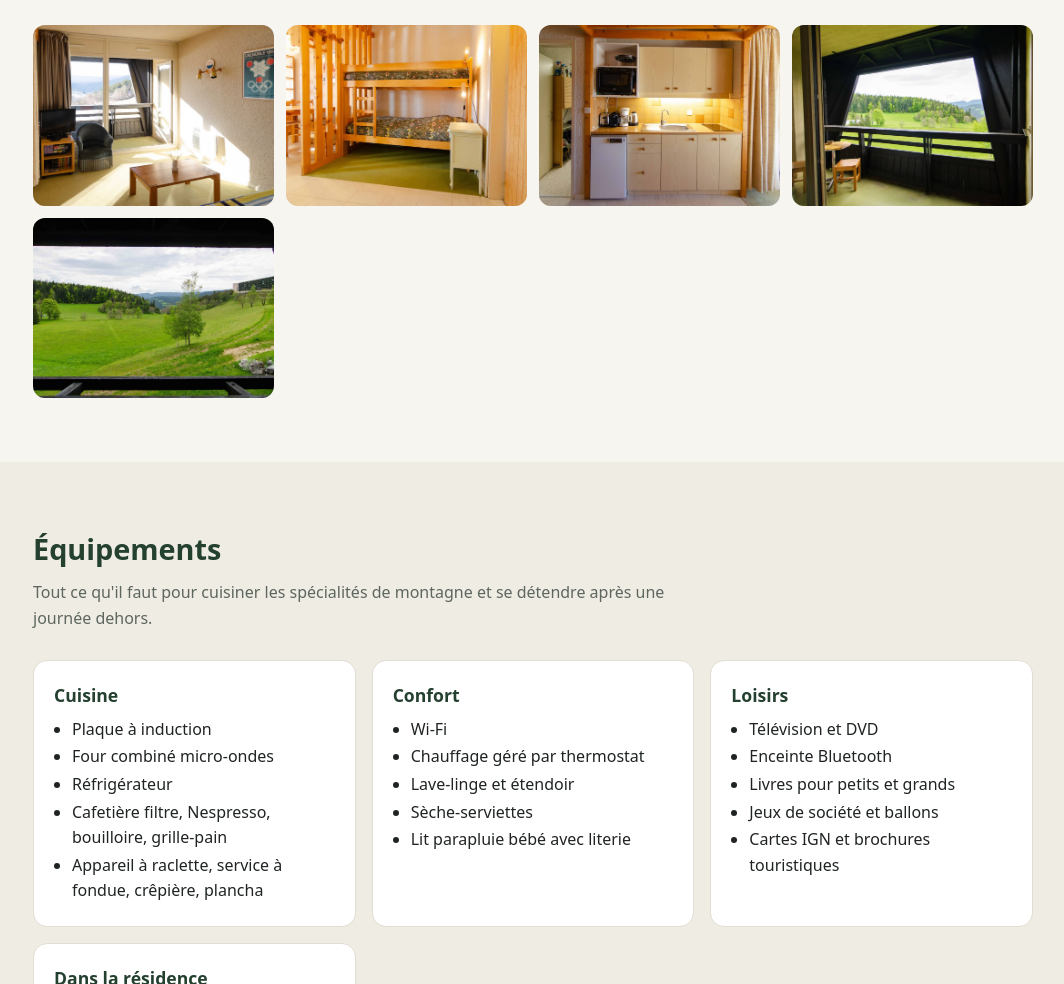
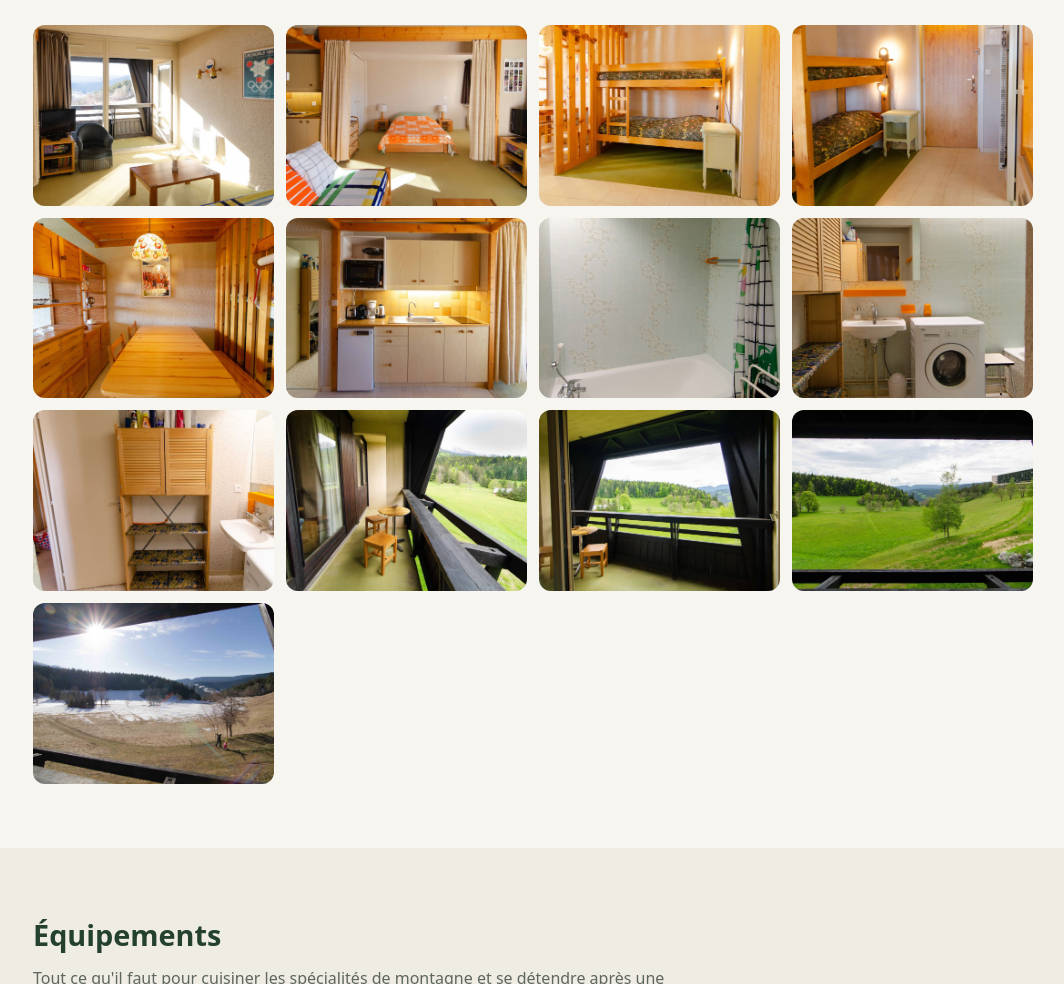
Before and after one commit to auxGlovettes/site-studio, a plain HTML site: page index.html in a window 1280 px wide. Shown: the part 879-1863 px from the top of the page, without its empty margins (107-1171 px from the left). Drawn offline with Linux system fonts and the light colour scheme.

Commit message:
Ajoute 8 photos à la galerie (FR et EN)
- Alcôve, lits superposés et entrée, coin repas, salle de bain (3 photos),
  second angle du balcon, vue d'hiver : 13 photos au total
- Légendes et textes alternatifs en français et en anglais
- Met à jour la liste des photos dans le README

Co-Authored-By: Claude Sonnet 5.5 <noreply@anthropic.com>

```diff
--- a/index.html
+++ b/index.html
@@ -130,10 +130,18 @@
     <div class="gallery">
       <!-- Photos dans le dossier photos/ -->
       <figure><img src="photos/sejour.jpg" alt="Le séjour avec le lit double" loading="lazy"><figcaption>Le séjour et le lit double</figcaption></figure>
+      <figure><img src="photos/alcove.jpg" alt="L'alcôve avec le lit double de 160 × 200 cm" loading="lazy"><figcaption>L'alcôve</figcaption></figure>
       <figure><img src="photos/cabine.jpg" alt="Le coin cabine avec lits superposés" loading="lazy"><figcaption>Le coin cabine</figcaption></figure>
+      <figure><img src="photos/cabine-2.jpg" alt="Les lits superposés et l'entrée du studio" loading="lazy"><figcaption>Les lits superposés et l'entrée</figcaption></figure>
+      <figure><img src="photos/repas.jpg" alt="Le coin repas avec une grande table en bois" loading="lazy"><figcaption>Le coin repas</figcaption></figure>
       <figure><img src="photos/cuisine.jpg" alt="La cuisine équipée" loading="lazy"><figcaption>La cuisine</figcaption></figure>
-      <figure><img src="photos/balcon.jpg" alt="Le balcon avec vue sur la forêt" loading="lazy"><figcaption>Le balcon</figcaption></figure>
-      <figure><img src="photos/vue.jpg" alt="La vue sur la forêt et les prairies depuis le balcon" loading="lazy"><figcaption>La vue depuis le balcon</figcaption></figure>
+      <figure><img src="photos/sdb-baignoire.jpg" alt="La salle de bain avec baignoire" loading="lazy"><figcaption>La salle de bain</figcaption></figure>
+      <figure><img src="photos/sdb-lavabo.jpg" alt="Le lavabo et le lave-linge dans la salle de bain" loading="lazy"><figcaption>Lavabo et lave-linge</figcaption></figure>
+      <figure><img src="photos/sdb-rangements.jpg" alt="Les rangements de la salle de bain" loading="lazy"><figcaption>Rangements de la salle de bain</figcaption></figure>
+      <figure><img src="photos/balcon-2.jpg" alt="Le balcon avec table et tabourets, face à la montagne" loading="lazy"><figcaption>Le balcon</figcaption></figure>
+      <figure><img src="photos/balcon.jpg" alt="Le balcon avec vue sur la forêt" loading="lazy"><figcaption>Le balcon, côté forêt</figcaption></figure>
+      <figure><img src="photos/vue.jpg" alt="La vue sur la forêt et les prairies depuis le balcon en été" loading="lazy"><figcaption>La vue en été</figcaption></figure>
+      <figure><img src="photos/vue-hiver.jpg" alt="La vue sur les prairies enneigées depuis le balcon en hiver" loading="lazy"><figcaption>La vue en hiver</figcaption></figure>
     </div>
   </div>
 </section>
```
Also changed, not shown: en/index.html (+10 -2 lines), photos/alcove.jpg (added), photos/balcon-2.jpg (added), photos/cabine-2.jpg (added), photos/repas.jpg (added), photos/sdb-baignoire.jpg (added), photos/sdb-lavabo.jpg (added), photos/sdb-rangements.jpg (added), photos/vue-hiver.jpg (added), 1 other file.
